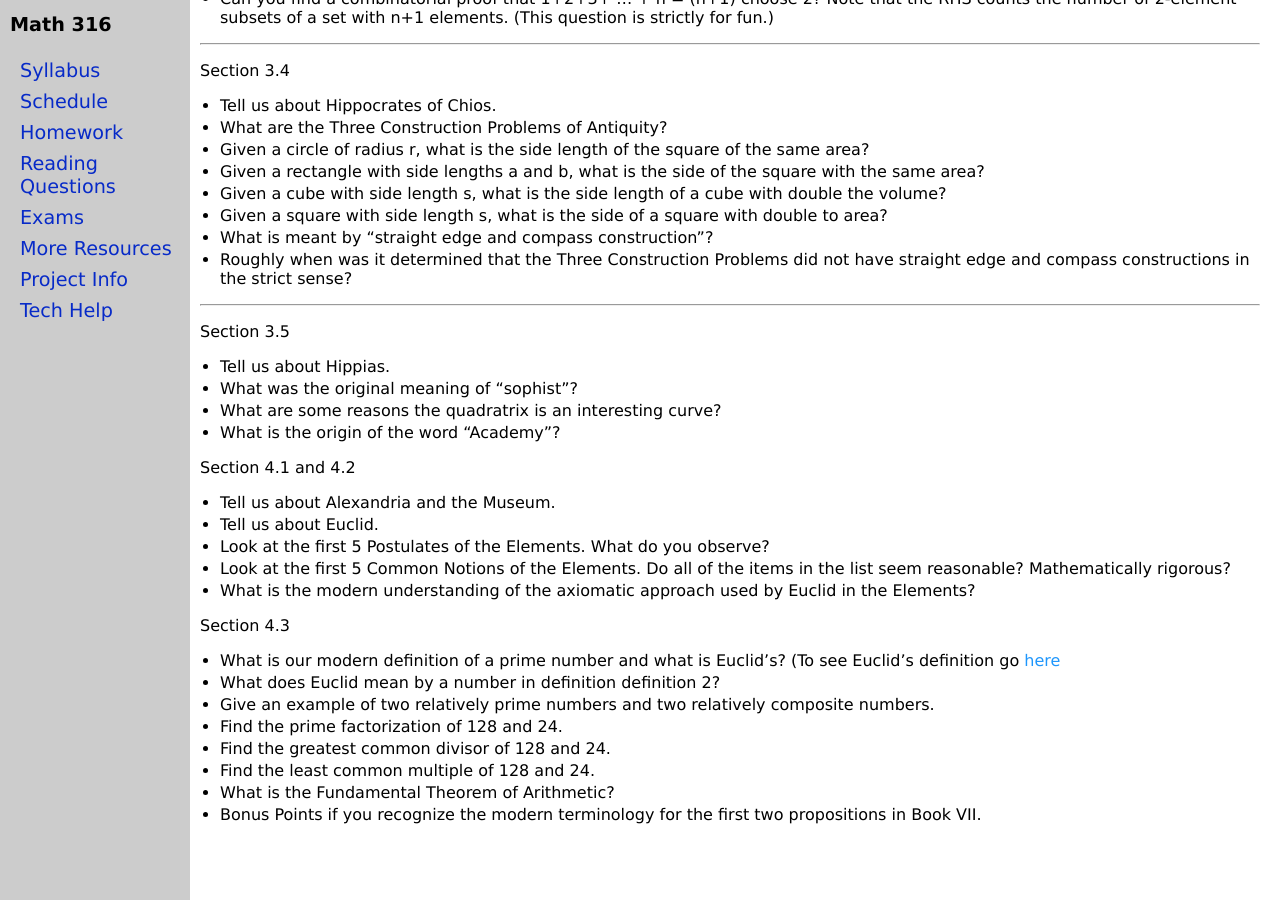
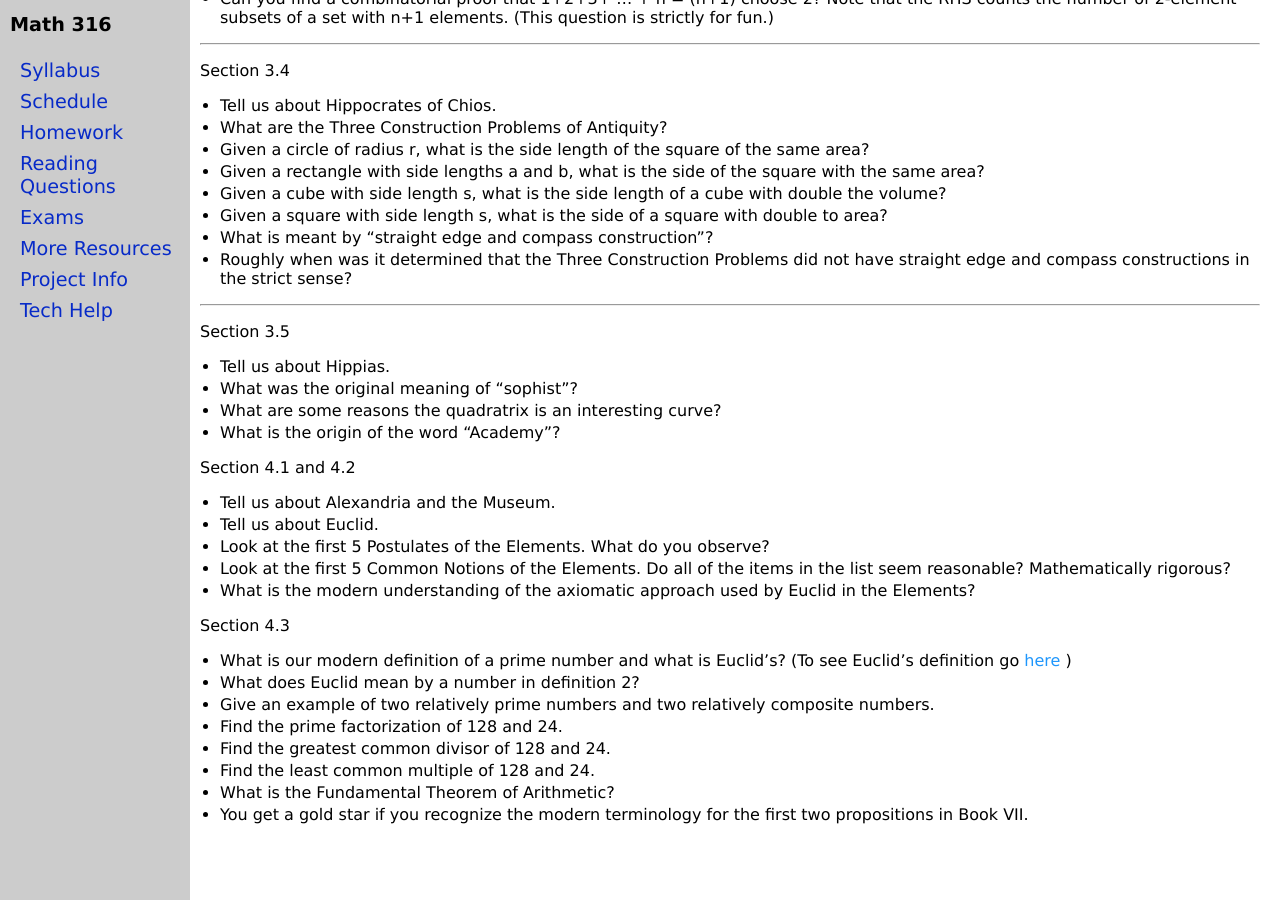
Before and after one commit to jrfaudree/HOM, a Jekyll site: the page built from rq.md, in a window 1280 px wide and 900 px high, scrolled down 2829 px. Built offline with Jekyll 4.4.1, drawn with Linux system fonts in a browser that asks for light colours.

Commit message:
Update rq.md

```diff
--- a/rq.md
+++ b/rq.md
@@ -154,13 +154,13 @@ Section 4.1 and 4.2
 
 Section 4.3
 
-- What is our modern definition of a prime number and what is Euclid's? (To see Euclid's definition go [here](http://aleph0.clarku.edu/~djoyce/elements/bookVII/bookVII.html)
-- What does Euclid mean by a number in definition definition 2?
+- What is our modern definition of a prime number and what is Euclid's? (To see Euclid's definition go [here](http://aleph0.clarku.edu/~djoyce/elements/bookVII/bookVII.html) )
+- What does Euclid mean by a number in definition 2?
 - Give an example of two relatively prime numbers and two relatively composite numbers.
 - Find the prime factorization of 128 and 24.
 - Find the greatest common divisor of 128 and 24.
 - Find the least common multiple of 128 and 24.
 - What is the Fundamental Theorem of Arithmetic?
-- Bonus Points if you recognize the modern terminology for the first two propositions in Book VII.
+- You get a gold star if you recognize the modern terminology for the first two propositions in Book VII.
 
 <div style="padding-bottom: 40px"></div>
```
